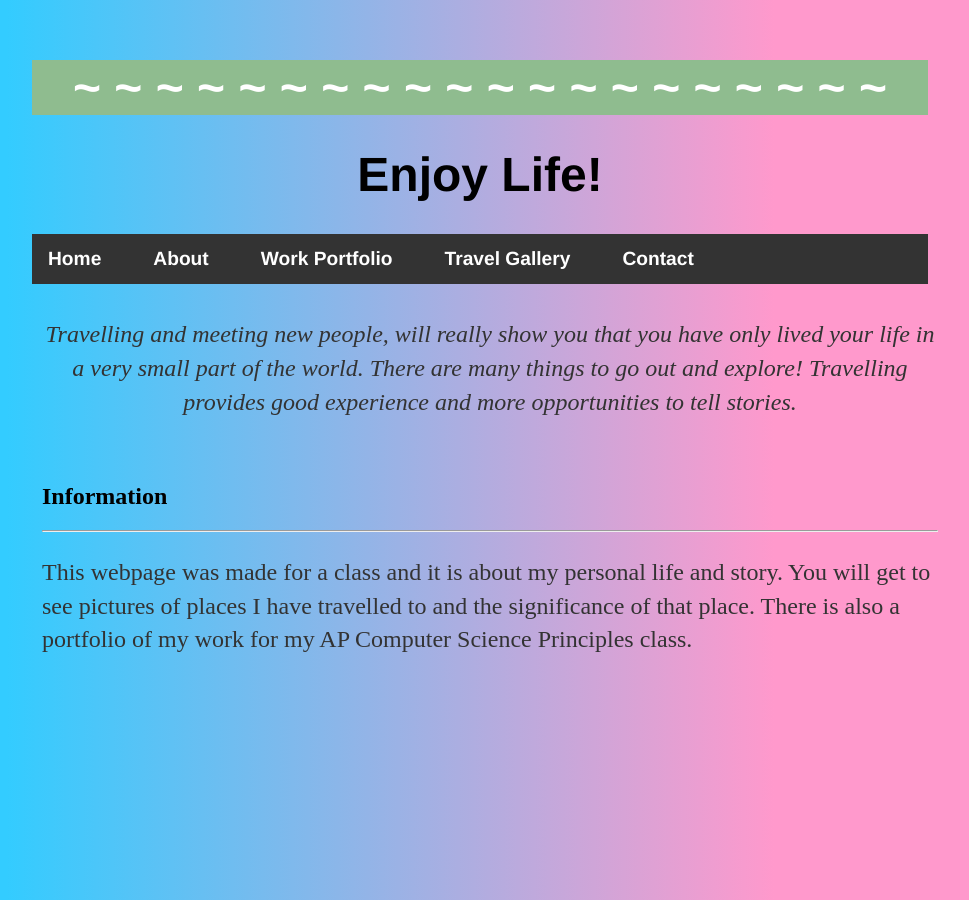
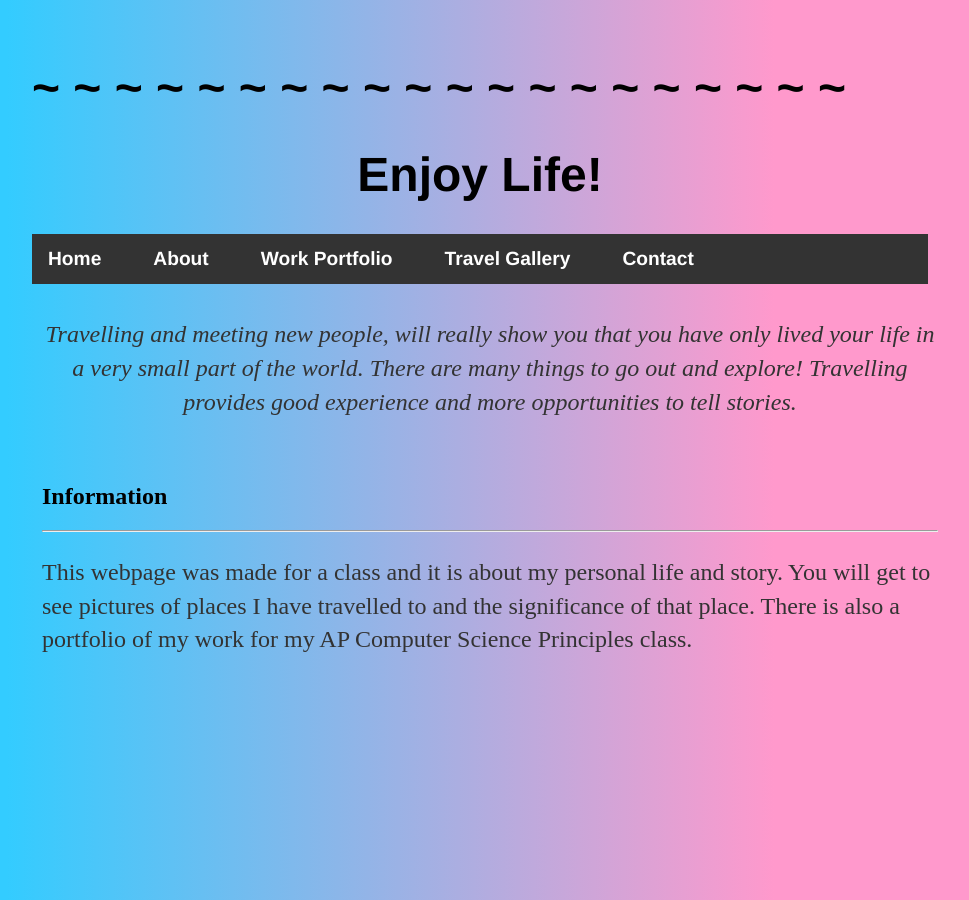
Before and after one commit to CNakano7/CNakano7.github.io, a Jekyll site: the page index.html, which Jekyll copies as it is, in a window 1280 px wide. Shown: the whole page, without its empty margins (160-1129 px from the left). Built offline with Jekyll 4.4.1, drawn with Linux system fonts in a browser that asks for light colours.

Commit message:
Update main.css

```diff
--- a/css/main.css
+++ b/css/main.css
@@ -90,11 +90,3 @@ div.desc {
   padding: 15px;
   text-align: center;
 }
-
-/* Style the header */
-.header {
-  background-color: #8FBC8F;
-  padding: 0.000125px;
-  color: white;
-  text-align: center;
-}
```
